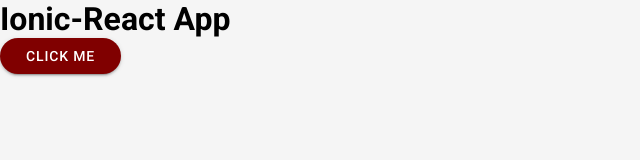
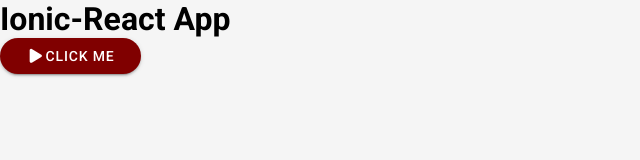
Before and after one commit to Michal-Radomski/Mobile_Programming_Courses, a React (Create React App) app in the folder 01 Ionic/01/: page / in a window 1280 px wide. Shown: the top 160 px of the page, without its empty margins (0-640 px from the left). Built offline with nearby package versions, Linux system fonts and the light colour scheme.

Commit message:
Ionic-React course - commit 04

```diff
--- a/01 Ionic/01/package.json
+++ b/01 Ionic/01/package.json
@@ -4,6 +4,7 @@
   "private": true,
   "dependencies": {
     "@ionic/react": "^6.7.5",
+    "ionicons": "^7.4.0",
     "react": "^18.3.1",
     "react-dom": "^18.3.1"
   },
--- a/01 Ionic/01/src/App.scss
+++ b/01 Ionic/01/src/App.scss
@@ -17,7 +17,7 @@
   color: inherit;
   width: 100%;
   height: 100%;
-  font-family: "Roboto", sans-serif !important;
+  font-family: "Roboto", sans-serif !important; //* Usually not do it!
   max-width: 1920px;
   margin-left: auto;
   margin-right: auto;
--- a/01 Ionic/01/src/App.tsx
+++ b/01 Ionic/01/src/App.tsx
@@ -1,5 +1,6 @@
 import React from "react";
-import { IonButton, setupIonicReact, useIonToast } from "@ionic/react";
+import { IonButton, IonIcon, setupIonicReact, useIonToast } from "@ionic/react";
+import { play as playIcon } from "ionicons/icons";
 
 import "@ionic/react/css/core.css";
 import "./App.scss";
@@ -35,6 +36,13 @@
           onPointerLeaveCapture={undefined}
           onClick={handleClick}
         >
+          <IonIcon
+            icon={playIcon}
+            slot="start"
+            placeholder={undefined}
+            onPointerEnterCapture={undefined}
+            onPointerLeaveCapture={undefined}
+          />{" "}
           Click Me
         </IonButton>
       </main>
```
Also changed, not shown: 1 other file (tests, documents, lock files or other folders).
